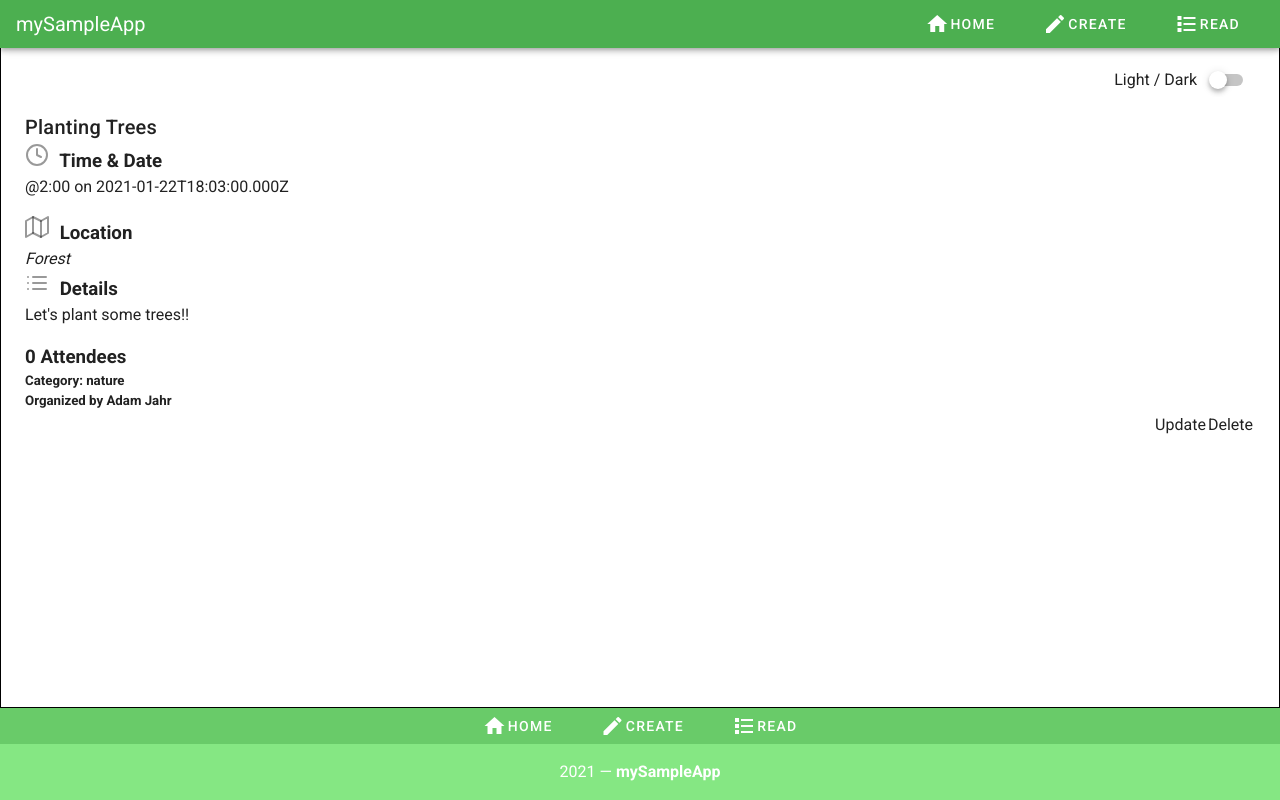
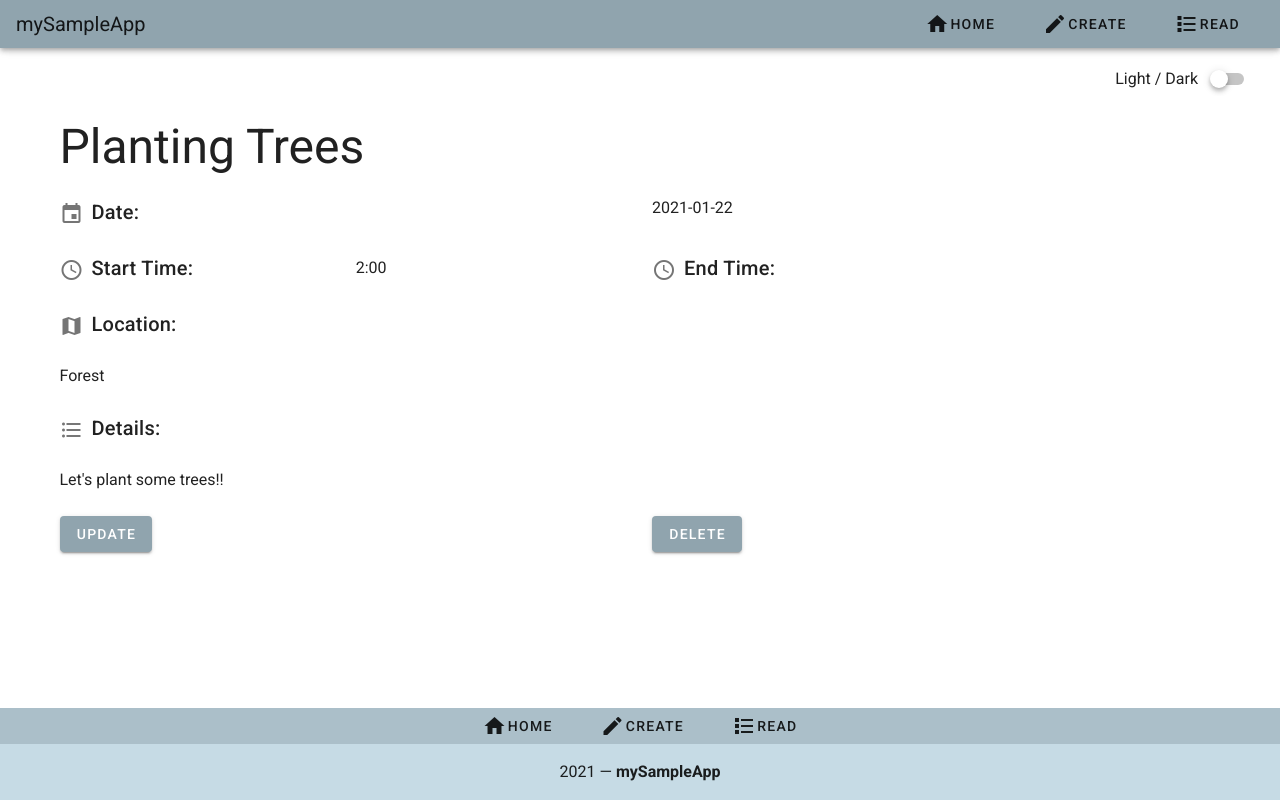
Before and after one commit to jburer/mysimpleui, a Vue app: page /shindig/3571937 in a window 1280 px wide. Built offline with nearby package versions, Linux system fonts and the light colour scheme; data requests are answered from the project's data file.

Commit message:
.initial

```diff
--- a/db.json
+++ b/db.json
@@ -2,226 +2,76 @@
   "shindigs": [
     {
       "id": 5928101,
-      "user": {
-        "id": "abc123",
-        "name": "Adam"
-      },
-      "category": "animal welfare",
-      "organizer": "Adam",
       "title": "Cat Cabaret",
       "description": "Yay felines! Boo canines!",
       "location": "Meow Town, USA",
-      "date": "2021-03-31T20:54:00.000Z",
-      "time": "2:00",
-      "attendees": []
+      "date": "2021-03-19",
+      "starttime": "02:00",
+      "endtime": "16:30"
     },
     {
       "id": 8419988,
-      "user": {
-        "id": "abc123",
-        "name": "Adam"
-      },
-      "category": "animal welfare",
-      "organizer": "Adam",
       "title": "Kitty Cluster",
       "description": "Yay cats!",
       "location": "Catlandia",
-      "date": "2019-01-31T22:09:00.000Z",
-      "time": "7:00",
-      "attendees": []
-    },
-    {
-      "id": 4582797,
-      "user": {
-        "id": "abc123",
-        "name": "Adam"
-      },
-      "category": "animal welfare",
-      "organizer": "Adam",
-      "title": "Puppy Parade",
-      "description": "Yay pups!",
-      "location": "Puptown ",
-      "date": "2019-02-02T23:27:00.000Z",
-      "time": "1:00",
-      "attendees": []
+      "date": "2019-01-31",
+      "starttime": "7:00"
     },
     {
       "id": 3571937,
-      "user": {
-        "id": "abc123",
-        "name": "Adam Jahr"
-      },
-      "category": "nature",
-      "organizer": {
-        "id": "abc123",
-        "name": "Adam Jahr"
-      },
       "title": "Planting Trees",
       "description": "Let's plant some trees!!",
       "location": "Forest",
-      "date": "2021-01-22T18:03:00.000Z",
-      "time": "2:00",
-      "attendees": []
+      "date": "2021-01-22",
+      "starttime": "2:00"
     },
     {
       "id": 4,
       "title": "Disco Party",
-      "date": "Aug 28 2018",
-      "time": "10:00",
+      "date": "2018-08-12",
+      "starttime": "10:00",
       "location": "Daytona Beach",
-      "description": "Let's clean up this beach.",
-      "organizer": "Adam Jahr",
-      "category": "sustainability",
-      "attendees": [
-        {
-          "id": "abc123",
-          "name": "Adam Jahr"
-        },
-        {
-          "id": "def456",
-          "name": "Gregg Pollack"
-        },
-        {
-          "id": "ghi789",
-          "name": "Beth Swanson"
-        },
-        {
-          "id": "jkl101",
-          "name": "Mary Gordon"
-        }
-      ]
+      "description": "Let's clean up this beach."
     },
     {
       "id": 6,
       "title": "Orlando Dev Meetup",
-      "date": "Dec 2 2018",
-      "time": "12:00",
+      "date": "2018-12-02",
+      "starttime": "12:00",
       "location": "132 N Magnolia Street, Orlando, Florida",
-      "description": "Help animals find new homes.",
-      "organizer": "Gregg Pollack",
-      "category": "animal welfare",
-      "attendees": [
-        {
-          "id": "abc123",
-          "name": "Adam Jahr"
-        },
-        {
-          "id": "ghi789",
-          "name": "Beth Swanson"
-        },
-        {
-          "id": "jkl101",
-          "name": "Mary Gordon"
-        }
-      ]
+      "description": "Help animals find new homes."
     },
     {
       "id": 7,
       "title": "Yoga Class",
-      "date": "Aug 28 2018",
-      "time": "10:00",
+      "date": "2020-02-25",
+      "starttime": "10:00",
       "location": "Daytona Beach",
-      "description": "Let's clean up this beach.",
-      "organizer": "Adam Jahr",
-      "category": "sustainability",
-      "attendees": [
-        {
-          "id": "abc123",
-          "name": "Adam Jahr"
-        },
-        {
-          "id": "def456",
-          "name": "Gregg Pollack"
-        },
-        {
-          "id": "ghi789",
-          "name": "Beth Swanson"
-        },
-        {
-          "id": "jkl101",
-          "name": "Mary Gordon"
-        }
-      ]
+      "description": "Let's clean up this beach."
     },
     {
       "id": 8,
       "title": "Breathing Meditation",
-      "date": "Nov 12 2018",
-      "time": "12:00",
+      "date": "2021-01-15",
+      "starttime": "12:00",
       "location": "132 N Magnolia Street, Orlando, Florida",
-      "description": "We're going to clean up this park.",
-      "organizer": "Adam Jahr",
-      "category": "nature",
-      "attendees": [
-        {
-          "id": "ghi789",
-          "name": "Beth Swanson"
-        },
-        {
-          "id": "jkl101",
-          "name": "Mary Gordon"
-        }
-      ]
+      "description": "We're going to clean up this park."
     },
     {
       "id": 9,
       "title": "Dancing Class",
-      "date": "Dec 2 2018",
-      "time": "12:00",
+      "date": "2020-11-24",
+      "starttime": "12:00",
       "location": "132 N Magnolia Street, Orlando, Florida",
-      "description": "Help animals find new homes.",
-      "organizer": "Gregg Pollack",
-      "category": "animal welfare",
-      "attendees": [
-        {
-          "id": "abc123",
-          "name": "Adam Jahr"
-        },
-        {
-          "id": "ghi789",
-          "name": "Beth Swanson"
-        },
-        {
-          "id": "jkl101",
-          "name": "Mary Gordon"
-        }
-      ]
-    },
-    {
-      "id": 3323689,
-      "user": "Anonymous",
-      "category": "nature",
-      "organizer": "Anonymous",
-      "title": "Nature Boy",
-      "description": "... you know",
-      "location": "Nature",
-      "date": "2021-01-06T19:42:00.000Z",
-      "time": "4:00",
-      "attendees": []
+      "description": "Help animals find new homes."
     },
     {
       "id": 7687659,
-      "user": "Anonymous",
-      "category": "nature",
-      "organizer": "Anonymous",
       "title": "Nature v Nurture",
       "description": "",
       "location": "",
       "date": "",
-      "time": "",
-      "attendees": []
-    },
-    {
-      "id": 4104027,
-      "user": "Anonymous",
-      "category": "education",
-      "organizer": "Anonymous",
-      "title": "We Don't Need No Education",
-      "description": "For realz",
-      "location": "The Wall",
-      "date": "2021-02-25T16:20:00.000Z",
-      "time": "4:00",
-      "attendees": []
+      "starttime": ""
     }
   ]
 }
--- a/package.json
+++ b/package.json
@@ -17,7 +17,8 @@
     "vue-router": "^3.4.9",
     "vuejs-datepicker": "^1.6.2",
     "vuetify": "^2.4.4",
-    "vuex": "^3.4.0"
+    "vuex": "^3.4.0",
+    "vuex-persistedstate": "^4.0.0-beta.3"
   },
   "devDependencies": {
     "@vue/cli-plugin-babel": "~4.5.0",
--- a/src/App.vue
+++ b/src/App.vue
@@ -25,16 +25,12 @@
       </v-card-actions>
     </v-card>
     -->
-    <v-app-bar color="primary" dense app dark>
+    <v-app-bar color="primary" dense app>
       <v-toolbar-title>mySampleApp</v-toolbar-title>
       <v-spacer></v-spacer>
-      <NavBar />
+      <NavBar :bar="header" />
     </v-app-bar>
-    <v-main
-      class="spacing-playground pa-0"
-      fluid
-      style="border: 1px solid black"
-    >
+    <v-main class="spacing-playground pa-0" fluid>
       <v-content>
         <v-card class="d-flex justify-end align-center pr-6" flat>
           Light / Dark
@@ -45,10 +41,10 @@
         </v-card>
       </v-content>
     </v-main>
-    <v-footer color="primary lighten-1" padless dark>
+    <v-footer color="primary lighten-1" padless>
       <v-row justify="center" no-gutters>
-        <NavBar />
-        <v-col class="primary lighten-2 py-4 text-center white--text" cols="12">
+        <NavBar :bar="footer" />
+        <v-col class="primary lighten-2 py-4 text-center" cols="12">
           {{ new Date().getFullYear() }} — <strong>mySampleApp</strong>
         </v-col>
       </v-row>
@@ -57,23 +53,52 @@
 </template>
 
 <script>
+import { mapActions } from "vuex";
 import NavBar from "@/components/NavBar.vue";
 
 export default {
   name: "App",
-
+  props: {
+    header: {
+      type: String,
+      default: "header"
+    },
+    footer: {
+      type: String,
+      default: "footer"
+    }
+  },
   components: {
     NavBar
   },
-
   data: () => ({
     showPassword: false
   }),
+  created() {
+    console.log("\nApp.created() ... start");
+    console.log(
+      " ... App.created() this.$vuetify.theme.dark = " +
+        this.$vuetify.theme.dark
+    );
+
+    if (this.$store.theme) {
+      console.log(
+        " ... App.created() this.$store.theme = " + this.$store.theme
+      );
+      //this.$vuetify.theme.dark = this.getTheme();
+    }     /*else {
+      console.log(" ... App.created() this.setTheme(this.$vuetify.theme.dark)");
+      this.setTheme(this.$vuetify.theme.dark);
+    }
+    */
+  },
   methods: {
     toggleTheme() {
-      (this.$vuetify.theme.themes.dark.anchor = "#41b883"),
-        (this.$vuetify.theme.dark = !this.$vuetify.theme.dark);
-    }
+      console.log("\nApp.toggleTheme() ... start");
+      this.$vuetify.theme.dark = !this.$vuetify.theme.dark;
+      this.setTheme(this.$vuetify.theme.dark);
+    },
+    ...mapActions("theme", ["setTheme"])
   }
 };
 </script>
--- a/src/components/Card.vue
+++ b/src/components/Card.vue
@@ -1,5 +1,5 @@
 <template>
-  <div>
+  <v-card>
     <router-link
       class="shindig-link"
       :to="{ name: 'show', params: { id: shindig.id } }"
@@ -10,18 +10,22 @@
         <span></span>
       </div>
     </router-link>
-  </div>
+  </v-card>
 </template>
 
 <script>
 export default {
   props: {
-    shindig: Object
+    shindig: {
+      type: Object,
+      required: true
+    }
   }
 };
 </script>
 
 <style scoped>
+/*
 .shindig-card {
   padding: 20px;
   margin-bottom: 24px;
@@ -41,4 +45,5 @@ export default {
   text-decoration: none;
   font-weight: 100;
 }
+*/
 </style>
--- a/src/components/Form.vue
+++ b/src/components/Form.vue
@@ -56,7 +56,7 @@
                 >
                   <template v-slot:activator="{ on, attrs }">
                     <v-text-field
-                      v-model="shindig.time"
+                      v-model="shindig.starttime"
                       label="Start Time"
                       prepend-icon="mdi-clock-time-four-outline"
                       readonly
@@ -66,7 +66,7 @@
                   </template>
                   <v-time-picker
                     v-if="starttimemenu"
-                    v-model="shindig.time"
+                    v-model="shindig.starttime"
                     :max="shindig.endtime"
                     @click:minute="$refs.menu.save(time)"
                   ></v-time-picker>
@@ -116,7 +116,21 @@
 
 <script>
 export default {
-  props: ["shindig", "formname", "buttonname"],
+  props: {
+    shindig: {
+      type: Object,
+      required: true
+    },
+    formname: {
+      type: String,
+      required: true
+    }
+    /*
+    buttonname: {
+      type: String
+    }
+    */
+  },
   components: {},
   data() {
     return {
--- a/src/plugins/vuetify.js
+++ b/src/plugins/vuetify.js
@@ -8,9 +8,10 @@ export default new Vuetify({
     iconfont: "mdi"
   },
   theme: {
+    dark: false,
     themes: {
       dark: {
-        primary: "#4caf50",
+        primary: "#424242",
         secondary: {
           base: "#ff8c00",
           lighten3: "#ffb700",
@@ -24,7 +25,7 @@ export default new Vuetify({
         accent: "#9c27b0"
       },
       light: {
-        primary: "#4caf50",
+        primary: "#90A4AE",
         secondary: {
           base: "#ff8c00",
           lighten3: "#ffb700",
--- a/src/views/Show.vue
+++ b/src/views/Show.vue
@@ -1,59 +1,73 @@
 <template>
-  <div>
-    <h1 class="title">{{ shindig.title }}</h1>
-    <div class="shindig-header">
-      <h3><BaseIcon name="clock" /> Time & Date</h3>
-      <p>@{{ shindig.time }} on {{ shindig.date }}</p>
-    </div>
-    <h3><BaseIcon name="map" /> Location</h3>
-    <address>{{ shindig.location }}</address>
-    <h3><BaseIcon name="list" /> Details</h3>
-    <p>{{ shindig.description }}</p>
-    <h3>
-      <span class="badge -fill-gradient">{{
-        shindig.attendess ? shindig.attendees.length : 0
-      }}</span>
-      Attendees
-    </h3>
-    <ul class="list-group">
-      <li
-        v-for="(attendee, index) in shindig.attendees"
-        :key="index"
-        class="list-item"
+  <v-container>
+    <v-row>
+      <v-col class="text-h3">
+        {{ shindig.title }}
+      </v-col>
+    </v-row>
+    <v-row>
+      <v-col class="text-h6"
+        ><v-icon class="mr-2">mdi-calendar</v-icon>Date:</v-col
       >
-        <b>{{ shindig.name }}</b>
-      </li>
-    </ul>
-    <h5 class="-text-lightgray">
-      Category: {{ shindig.category }}
-      <br />
-      Organized by {{ shindig.organizer ? shindig.organizer.name : "" }}
-    </h5>
-    <table align="right">
-      <tr>
-        <td>
-          <form @submit.prevent="updateShindig">
-            <input type="submit" class="button -fill-gradient" value="Update" />
-          </form>
-        </td>
-        <td>
-          <form @submit.prevent="deleteShindig">
-            <input type="submit" class="button -fill-gradient" value="Delete" />
-          </form>
-        </td>
-      </tr>
-    </table>
-  </div>
+      <v-col>{{ shindig.date }}</v-col>
+    </v-row>
+    <v-row justify="space-around" align="center">
+      <v-col class="text-h6"
+        ><v-icon class="mr-2">mdi-clock-time-four-outline</v-icon>Start
+        Time:</v-col
+      >
+      <v-col>{{ shindig.starttime }}</v-col>
+      <v-col class="text-h6"
+        ><v-icon class="mr-2">mdi-clock-time-four-outline</v-icon>End
+        Time:</v-col
+      >
+      <v-col>{{ shindig.endtime }} </v-col>
+    </v-row>
+    <v-row>
+      <v-col class="text-h6"
+        ><v-icon class="mr-2">mdi-map</v-icon>Location:</v-col
+      >
+    </v-row>
+    <v-row>
+      <v-col>{{ shindig.location }}</v-col>
+    </v-row>
+    <v-row>
+      <v-col class="text-h6"
+        ><v-icon class="mr-2">mdi-format-list-bulleted</v-icon>Details:</v-col
+      >
+    </v-row>
+    <v-row>
+      <v-col>{{ shindig.description }}</v-col>
+    </v-row>
+    <v-row>
+      <v-col>
+        <v-form @submit.prevent="updateShindig">
+          <v-btn type="submit" color="primary" class="mr-4">Update</v-btn>
+        </v-form>
+      </v-col>
+      <v-col>
+        <v-form @submit.prevent="deleteShindig">
+          <v-btn type="submit" color="primary" class="mr-4">Delete</v-btn>
+        </v-form>
+      </v-col>
+    </v-row>
+  </v-container>
 </template>
 
 <script>
 import { mapState, mapActions } from "vuex";
 
 export default {
-  props: ["id"],
+  props: {
+    id: {
+      type: Number,
+      required: true
+    }
+  },
   created() {
+    console.log("\nShow.created() ... start");
+    console.log(" ... Show.created() this.id = " + this.id);
     this.getShindig(this.id);
-    console.log("this.getShindig(this.id) = " + this.getShindig(this.id));
   },
   computed: mapState({
     shindig: state => state.shindig.shindig
@@ -85,6 +99,7 @@ export default {
 </script>
 
 <style scoped>
+/*
 .location {
   margin-bottom: 0;
 }
@@ -103,4 +118,5 @@ export default {
   padding: 1em 0;
   border-bottom: solid 1px #e5e5e5;
 }
+*/
 </style>
```
Also changed, not shown: src/store/index.js (+8 -0 lines), src/store/modules/theme.js (added, +55 -0 lines), src/views/Read.vue (+6 -3 lines), 1 other file (tests, documents, lock files or other folders).
